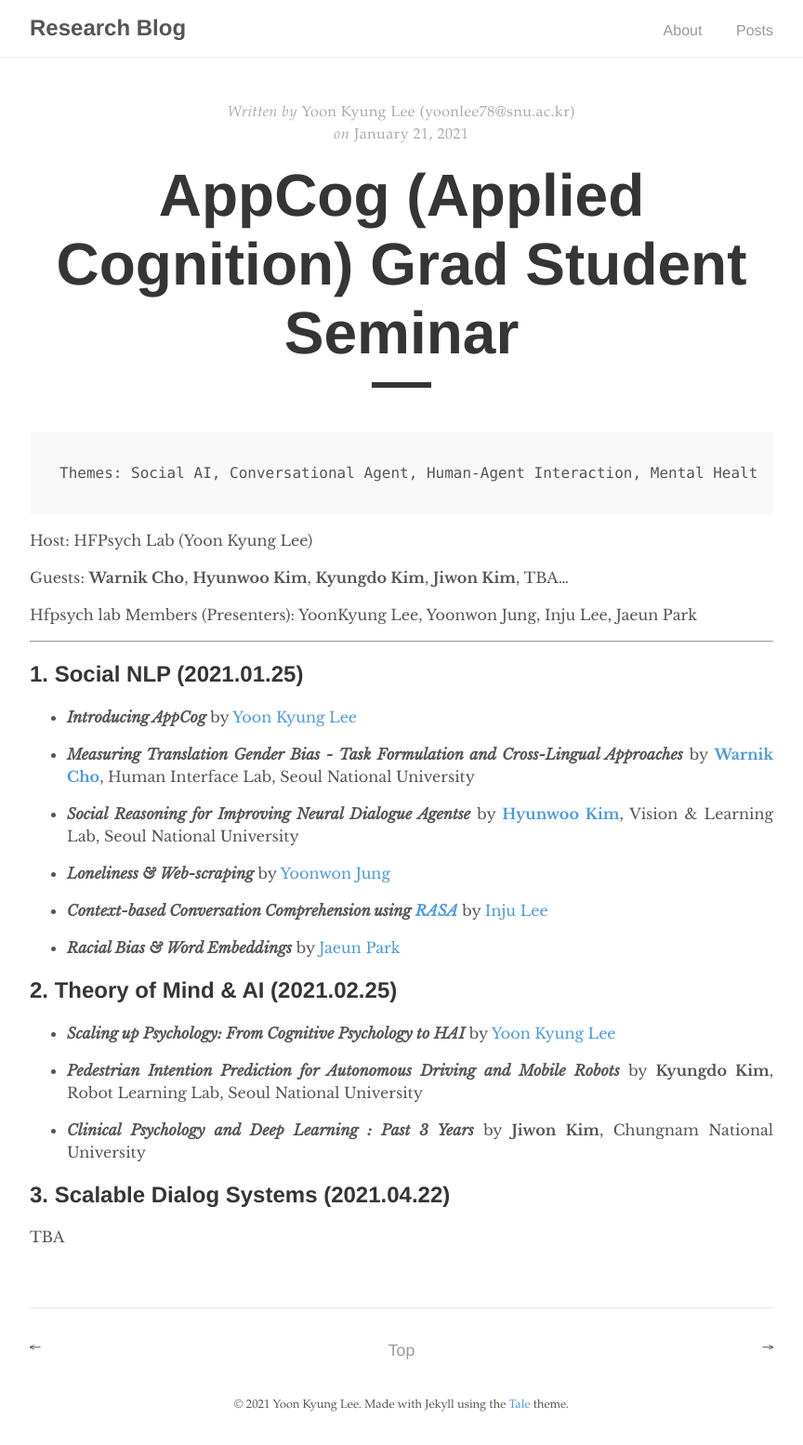
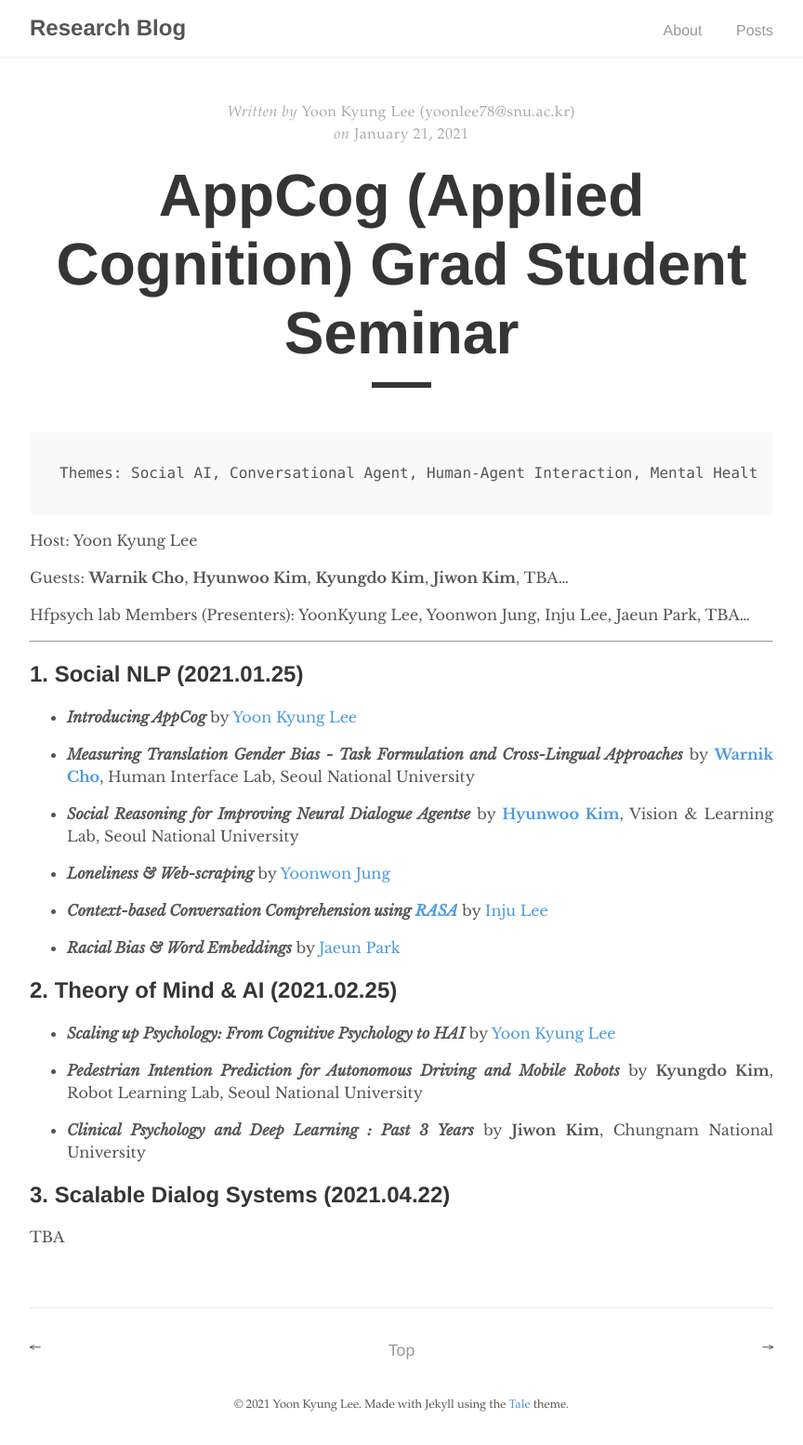
Before and after one commit to humanfactorspsych/blog, a Jekyll site: the page built from _posts/2021-01-21-appcog.md, in a window 1280 px wide. Shown: the whole page at 93% size, without its empty margins (208-1072 px from the left). Built offline with Jekyll 4.4.1, drawn with Linux system fonts in a browser that asks for light colours.

Commit message:
Update 2021-01-21-appcog.md

```diff
--- a/_posts/2021-01-21-appcog.md
+++ b/_posts/2021-01-21-appcog.md
@@ -6,11 +6,11 @@ author: "Yoon Kyung Lee (yoonlee78@snu.ac.kr)"
 
     Themes: Social AI, Conversational Agent, Human-Agent Interaction, Mental Health, (to be updated)
 
-Host: HFPsych Lab (Yoon Kyung Lee) <br>
+Host: Yoon Kyung Lee <br>
 
 Guests: **Warnik Cho**, **Hyunwoo Kim**, **Kyungdo Kim**, **Jiwon Kim**, TBA... <br>
 
-Hfpsych lab Members (Presenters): YoonKyung Lee, Yoonwon Jung, Inju Lee, Jaeun Park <br>
+Hfpsych lab Members (Presenters): YoonKyung Lee, Yoonwon Jung, Inju Lee, Jaeun Park, TBA... <br>
 
 -----------------
 
```
